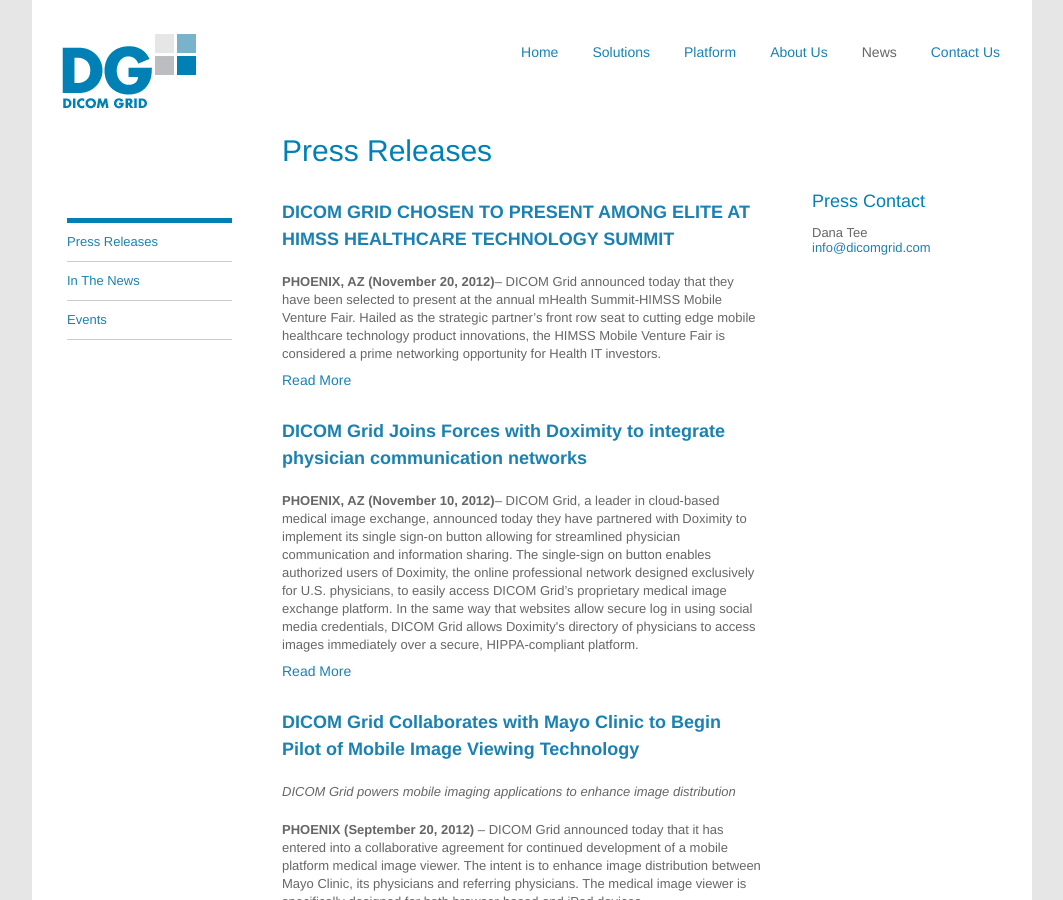
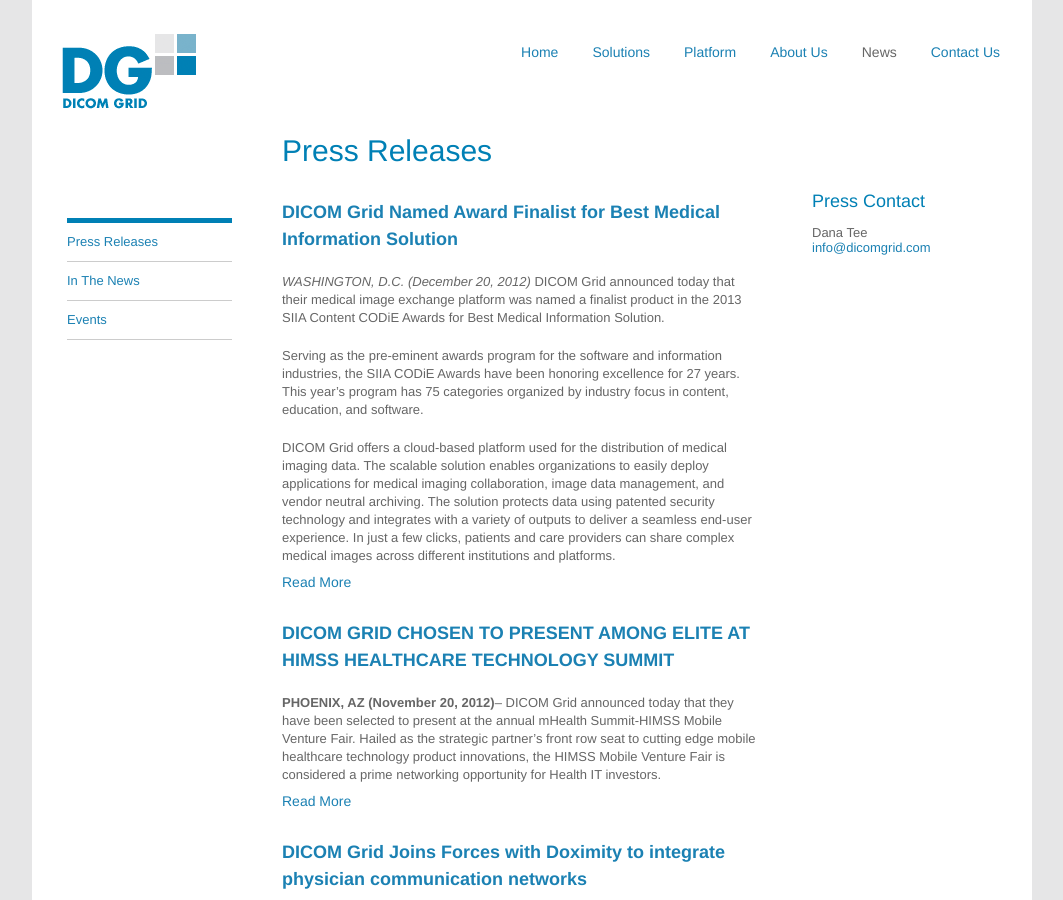
Before and after one commit to kevinold/dg-jekyll, a Jekyll site: the page built from press/press-releases.html, in a window 1280 px wide and 900 px high. Shown: the whole window, without its empty margins (108-1171 px from the left). Built offline with Jekyll 4.4.1, drawn with Linux system fonts in a browser that asks for light colours; Markdown is read by kramdown in place of the engine named in the settings.

Commit message:
add siia pr

```diff
--- a/press/press-releases.html
+++ b/press/press-releases.html
@@ -4,6 +4,28 @@
 nav: press
 ---
 		<h1>Press Releases</h1>
+
+    <!--
+    <div class="execs">
+      <h3><a href="/press/press-releases/"></a></h3>
+
+      <div><p><em></em></p>
+        <p><strong>, (, )</strong>–
+        </p>
+      </div>
+			<div><a href="/press/press-releases/" >Read More</a></div>
+    </div>
+        -->
+    <div class="execs">
+      <h3><a href="/press/press-releases/dicom-grid-named-award-finalist-for-best-medical-information-solution.html">DICOM Grid Named Award Finalist for Best Medical Information Solution</a></h3>
+      <div><p><em></em></p>
+        <p><em>WASHINGTON, D.C. (December 20, 2012)</em> DICOM Grid announced today that their  medical image exchange platform was named a finalist product in the 2013 SIIA Content CODiE Awards for Best Medical Information Solution.</p>
+        <p>Serving as the pre-eminent awards program for the software and information industries, the SIIA CODiE Awards have been honoring excellence for 27 years. This year’s program has 75 categories organized by industry focus in content, education, and software.</p>
+
+        <p>DICOM Grid offers a cloud-based platform used for the distribution of medical imaging data. The scalable solution enables organizations to easily deploy applications for medical imaging collaboration, image data management, and vendor neutral archiving. The solution protects data using patented security technology and integrates with a variety of outputs to deliver a seamless end-user experience.  In just a few clicks, patients and care providers can share complex medical images across different institutions and platforms.</p>
+      </div>
+			<div><a href="/press/press-releases/dicom-grid-named-award-finalist-for-best-medical-information-solution.html" >Read More</a></div>
+    </div>
 
 			<div class="execs">
 			<h3><a href="/press/press-releases/dicom-grid-chosen-to-present-among-elite-at-himss-healthcare-technology-summit.html">DICOM GRID CHOSEN TO PRESENT AMONG ELITE AT HIMSS HEALTHCARE TECHNOLOGY SUMMIT</a></h3>
```
Also changed, not shown: press/press-releases/_template.html (added, +10 -0 lines), press/press-releases/dicom-grid-named-award-finalist-for-best-medical-information-solution.html (added, +28 -0 lines), 2 other files.
